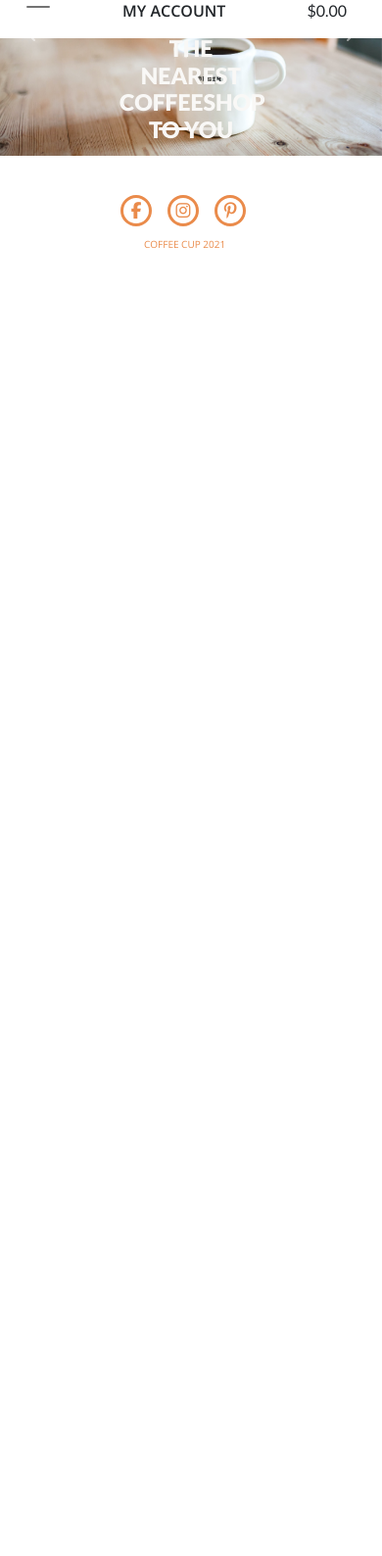
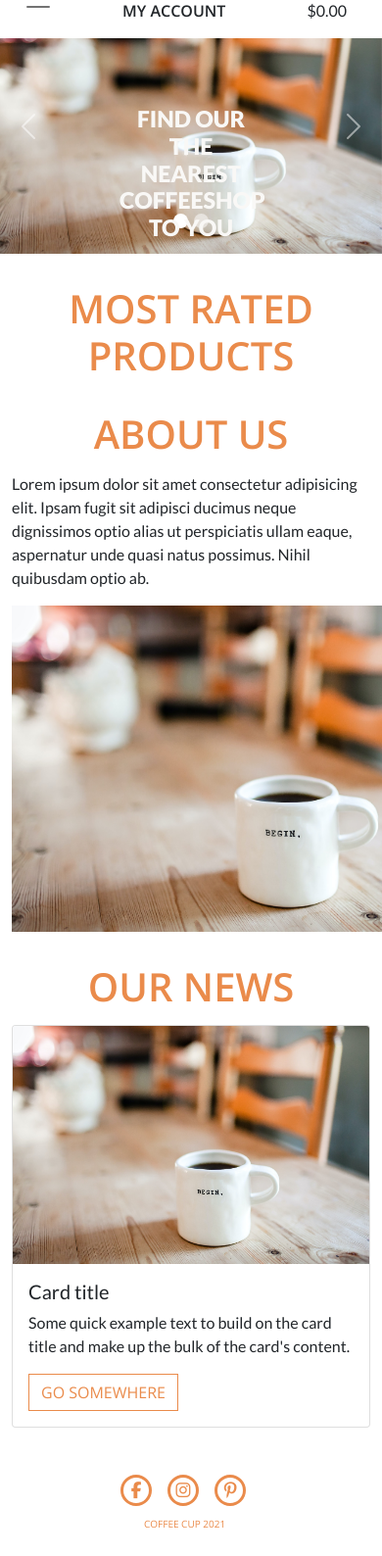
Before and after one commit to slavabdev/ms4-coffeeshop, a Django app: page / in a window 390 px wide; the page is wider, and only the part inside the window is pictured. Shown: the part 101-1689 px from the top of that part at 98% size. Before the commit the page ends 354 px from the top of that part, so only its background shows below. Run offline with Django 3.2, Linux system fonts and the light colour scheme; some libraries are stand-ins or nearby versions.

Commit message:
added sections to the home page

```diff
--- a/main/templates/main/index.html
+++ b/main/templates/main/index.html
@@ -35,12 +35,63 @@
       <span class="visually-hidden">Next</span>
     </button>
   </div>
+
+  <!-- Products preview section -->
+  <section id='products'>
+  <div class="container">
+      <h3 class="section-title">Most rated products</h3>
+  {% for product in products %}
+  <div class="row">
+      <div class="col-12 col-md-6 col-lg-4">
+        <div class="card">
+            <img src="{{MEDIA_URL}}slider-1.jpg" class="card-img-top" alt="product-image">
+            <div class="card-body">
+              <h5 class="card-title">Card title</h5>
+              <p class="card-text">Some quick example text to build on the card title and make up the bulk of the card's content.</p>
+              <a href="#" class="btn btn-primary">Go somewhere</a>
+            </div>
+          </div>
+      </div>
+  </div>
+  {% endfor %}
+</div>
+</section>
+<!-- About section -->
+<section id="about">
+<div class="container">
+  <h3 class="section-title">About us</h3>
+  <div class="row">
+  <div class="col-lg-6 col-md-6 col-12">
+    <div class="section-text">
+      <p>Lorem ipsum dolor sit amet consectetur adipisicing elit.
+        Ipsam fugit sit adipisci ducimus neque dignissimos optio alias ut perspiciatis ullam eaque,
+        aspernatur unde quasi natus possimus. Nihil quibusdam optio ab.</p>
+    </div>
+  </div>
+  <div class="col-lg-6 col-md-6 col-12">
+    <div class="section-img">
+        <img src="{{MEDIA_URL}}slider-1.jpg" alt="about-image">
+    </div>
+    </div>
+  </div>
+</div>
+</section>
+<!-- News section -->
+<section id="news">
+<div class="container">
+    <h3 class="section-title">Our news</h3>
+<div class="row">
+    <div class="col-12 col-md-6 col-lg-4">
+      <div class="card">
+          <img src="{{MEDIA_URL}}slider-1.jpg" class="card-img-top" alt="product-image">
+          <div class="card-body">
+            <h5 class="card-title">Card title</h5>
+            <p class="card-text">Some quick example text to build on the card title and make up the bulk of the card's content.</p>
+            <a href="#" class="btn btn-action rounded-0">Go somewhere</a>
+          </div>
+        </div>
+    </div>
+</div>
+</div>
+</section>
 {% endblock %}
-
-{% block postloadjs %}
-
-{{block_super}}
-    <script>
-
-    </script>
-    {% endblock %}
--- a/static/css/base.css
+++ b/static/css/base.css
@@ -54,8 +54,8 @@
     border: 0;
 }
 
-#myCarousel {
-    height: calc(100vh-120px);
+.carousel {
+    margin-top: 100px;
 }
 
 
@@ -63,7 +63,7 @@
 /*-----------------CAROUSEL---------------*/
 
 .carousel-item {
-    max-height: 650px;
+    max-height: 40rem;
 }
 
 .carousel-content {
@@ -76,7 +76,11 @@
     padding: 5px;
     text-align: center;
 }
-
+.carousel-indicators [data-bs-target]{
+    width: 15px;
+    height: 15px;
+    border-radius: 50%;
+}
 .carousel-heading {
     text-transform: uppercase;
     color: #f9f8f6;
@@ -86,7 +90,49 @@
     margin-bottom: 2rem;
 }
 
+/* Sections */
+#products,
+#about,
+#news {
+    margin-top: 2rem;
+    margin-bottom: 2rem;
+}
 
+/* buttons */
+
+
+.btn-action {
+    background: white;
+    color: #ea8b4b;
+    border: solid 1px #ea8b4b;
+    font-family: 'Open Sans', sans-serif;
+    text-transform: uppercase;
+}
+
+.btn-action:hover,
+.btn-action:active,
+.btn-action:focus {
+    background: #ea8b4b;
+    color: white;
+    border: solid 1px white;
+}
+
+/* Heading */
+.section-title {
+    font-family: 'Open Sans', sans-serif;
+    color: #ea8b4b;
+    font-weight: 600;
+    font-size: 2.5rem;
+    text-align: center;
+    margin: 15px;
+    text-transform: uppercase;
+}
+
+/* About */
+.section-img img {
+    width: 500px;
+    height: 100%;
+}
 
 /*-------FOOTER---------*/
 
--- a/templates/base.html
+++ b/templates/base.html
@@ -66,6 +66,14 @@
 
           <div class="col-12 col-lg-4 my-auto py-1 py-lg-0">
               <ul class="list-inline list-unstyled text-center text-lg-right my-0">
+                <li class="list-inline-item">
+                    <a class="nav-link logo-font drop-head text-dark mr-5" href="#">
+                        <div class="text-center">
+                            <div><i class="far fa-newspaper fa-lg"></i> </div>
+                            <p class="drop-head my-0">News</p>
+                        </div>
+                    </a>
+                </li>
                 <li class="list-inline-item dropdown">
                   <a href="#" class="text-dark nav-link" id="user-options" data-bs-toggle="dropdown" aria-haspopup="true" aria-expanded="false">
                       <div class="text-center">
--- a/templates/includes/main-nav.html
+++ b/templates/includes/main-nav.html
@@ -1,7 +1,7 @@
 <div class="collapse navbar-collapse" id="main-nav">
     <ul class="navbar-nav w-auto mx-auto">
         <li class="nav-item d-lg-none">
-            <a class="nav-link logo-font drop-head text-dark mr-5" href="#">Home</a>
+            <a class="nav-link logo-font drop-head text-dark mr-5" href="{% url 'main' %}">Home</a>
         </li>
         <li class="nav-item dropdown d-lg-none">
             <a class="logo-font drop-head nav-link text-dark mr-5" href="#" id="all-products-link" data-bs-toggle="dropdown" aria-haspopup="true" aria-expanded="false">
@@ -24,6 +24,9 @@
                 <a href="" class="dropdown-item ">By Category</a>
                 <a href="" class="dropdown-item">All Products</a>
             </div>
+        </li>
+        <li class="nav-item d-lg-none">
+            <a class="nav-link logo-font drop-head text-dark mr-5" href="#">News</a>
         </li>
         <li class="nav-item">
             <a class="text-dark nav-link d-lg-none" href="#" id="mobile-search" data-bs-toggle="dropdown" aria-haspopup="true" aria-expanded="false">
```
Also changed, not shown: templates/includes/mobile-nav.html (indentation only).
